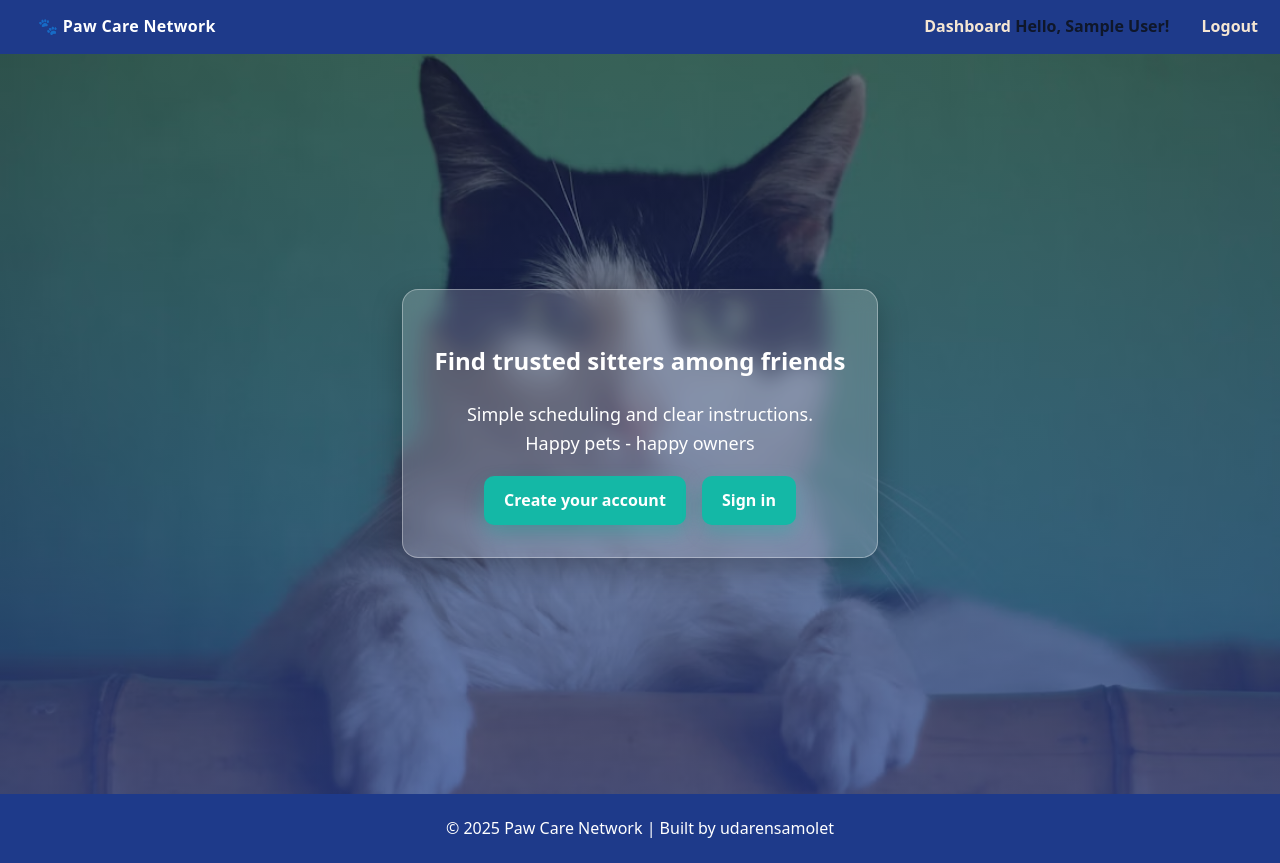
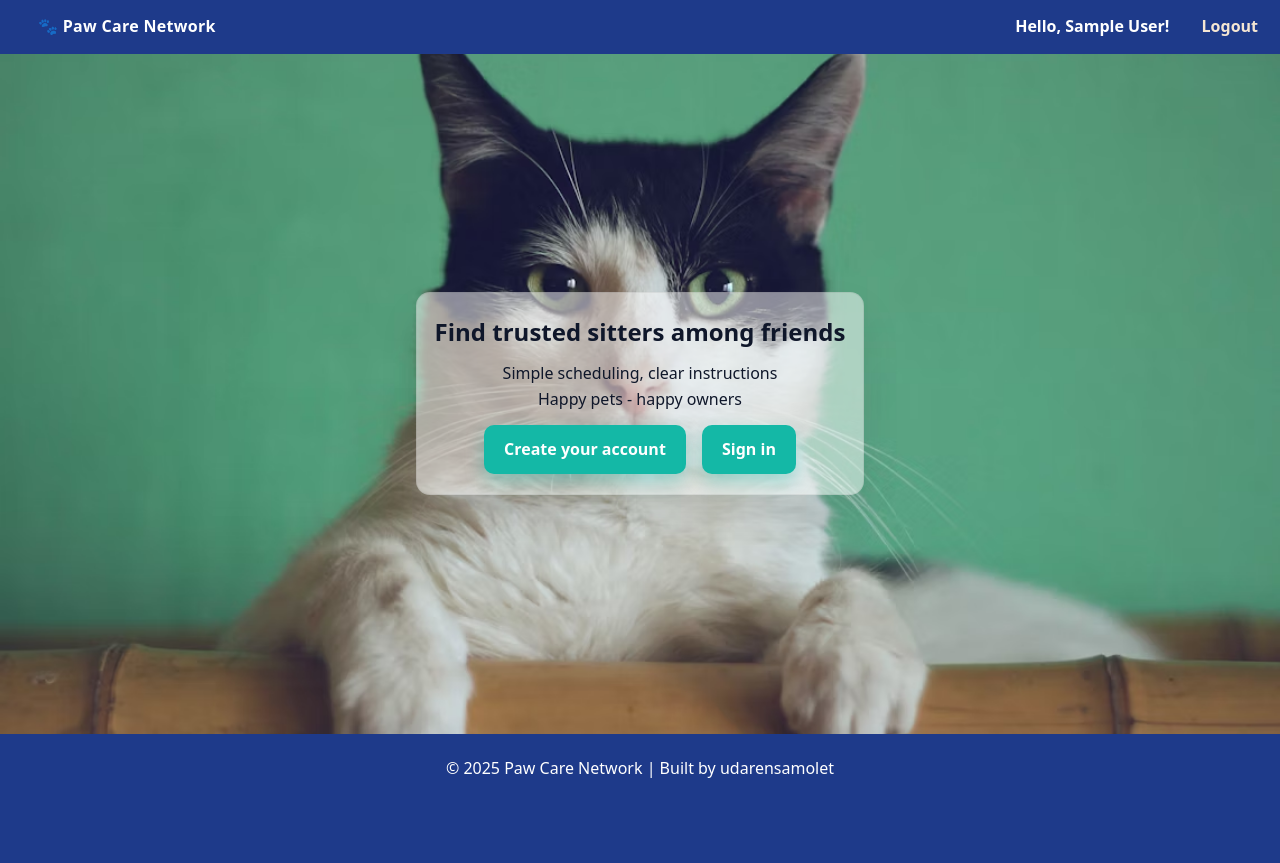
Before and after one commit to udarensamolet/paw-care-network, a Flask app: page / in a window 1280 px wide. After the commit the page ends 778 px from the top, so only its background shows below. Run offline with Flask 3, Linux system fonts and the light colour scheme; the visitor is signed in with stand-in values (Sample User, id 1).

Commit message:
fix nav and home

```diff
--- a/app/static/css/main.css
+++ b/app/static/css/main.css
@@ -66,45 +66,56 @@ body {
     color: var(--turquoise)
 }
 
+/* Home (hero) — фонът запълва оставащата височина на екрана */
 .hero {
-    min-height: calc(100vh - 60px);
+    background-image: url('../img/hero.jpg');
+    background-size: cover;
+    background-position: center;
+    background-repeat: no-repeat;
+
+    /* запълни височината между навбара и футъра */
+    min-height: calc(100vh - 120px);
+
     display: grid;
     place-items: center;
-    text-align: center;
-    background-size: cover;
-    background-position: center;
-    position: relative;
-    isolation: isolate;
+
+    margin: 0;
+    /* без бели ръбове */
+    padding: 28px 16px;
+    border-radius: 0;
 }
 
-.hero::after {
-    content: "";
-    position: absolute;
-    inset: 0;
-    background: linear-gradient(180deg, rgba(15, 23, 42, .45), rgba(30, 58, 138, .65));
-    z-index: -1;
+/* Картичката – 50% прозрачност, с бордюр и сянка */
+.hero .card {
+    max-width: 760px;
+    background: rgba(255, 255, 255, 0.5);
+    /* 50% прозрачност */
+    border: 1px solid rgba(0, 0, 0, 0.06);
+    border-radius: 14px;
+    padding: 20px 18px;
+    text-align: center;
+    box-shadow: 0 20px 40px rgba(0, 0, 0, 0.08);
 }
 
-.hero .card {
-    background: rgba(255, 255, 255, .18);
-    border: 1px solid rgba(255, 255, 255, .35);
-    backdrop-filter: blur(10px);
-    -webkit-backdrop-filter: blur(10px);
-    border-radius: 16px;
-    padding: 32px;
-    max-width: 720px;
-    margin: 16px;
-    box-shadow: 0 10px 30px rgba(0, 0, 0, .25);
-    color: #fff;
+.hero .card h1 {
+    margin: 0 0 10px 0;
 }
 
-.hero h1 {
-    color: #fff;
+.hero .card p {
+    margin: 0 0 12px 0;
 }
 
-.hero p {
-    margin: 0 0 18px 0;
-    font-size: clamp(16px, 2.5vw, 18px)
+.hero .subtle {
+    margin-top: 8px;
+    font-size: 12px;
+    opacity: .75;
+}
+
+@media (max-width: 640px) {
+    .hero {
+        min-height: calc(100vh - 140px);
+        padding: 20px 12px;
+    }
 }
 
 .btn {
@@ -759,9 +770,10 @@ body {
     }
 }
 
+
 .hello {
     margin-right: 12px;
     font-weight: 700;
-    color: var(--dark-navy);
+    color: var(--white);
     white-space: nowrap;
 }
--- a/app/templates/_layout.html
+++ b/app/templates/_layout.html
@@ -9,17 +9,18 @@
   <meta name="theme-color" content="#F5E6D3">
   <link rel="stylesheet" href="{{ url_for('static', filename='css/main.css') }}">
   <link rel="stylesheet" href="{{ url_for('static', filename='css/flash.css') }}">
+  <link rel="stylesheet" href="{{ url_for('static', filename='css/home.css') }}">
 </head>
 
 <body>
   <header class="nav">
-        <a class="brand" href="{{ url_for('index') }}">🐾 Paw Care Network</a>
+    <a class="brand"
+       href="{{ url_for('dashboard') if current_user.is_authenticated else url_for('index') }}">
+       🐾 Paw Care Network
+    </a>
+
     <nav>
       {% if current_user.is_authenticated %}
-            <a href="{{ url_for('dashboard') }}">Dashboard</a>
-            {% if current_user.is_sitter %}
-            <a href="{{ url_for('matching.open_friend_requests') }}">Friends’ open requests</a>
-            {% endif %}
         <span class="hello">Hello, {{ friendly_name(current_user)|truncate(24, True) }}!</span>
         <a href="{{ url_for('auth.logout') }}">Logout</a>
       {% else %}
@@ -37,7 +38,7 @@
     © {{ current_year }} Paw Care Network | Built by udarensamolet
   </footer>
 
-    {# Toasts: красиви flash съобщения под header-а #}
+  {# Toasts #}
   {% with messages = get_flashed_messages(with_categories=true) %}
     {% if messages %}
     <div id="toast-root" aria-live="polite" aria-atomic="true">
@@ -60,28 +61,17 @@
   (function () {
     var root = document.getElementById('toast-root');
     if (!root) return;
-
     function dismiss(el) {
       el.classList.add('hide');
-                setTimeout(function () {
-                    el.remove();
-                }, 250);
+      setTimeout(function(){ el.remove(); }, 250);
     }
     root.querySelectorAll('.toast').forEach(function (el, idx) {
-                setTimeout(function () {
-                    el.classList.add('show');
-                }, 30 + idx * 40);
-                var t = setTimeout(function () {
-                    dismiss(el);
-                }, parseInt(el.dataset.timeout || '4500', 10));
+      setTimeout(function(){ el.classList.add('show'); }, 30 + idx * 40);
+      var t = setTimeout(function(){ dismiss(el); }, parseInt(el.dataset.timeout || '4500', 10));
       var btn = el.querySelector('.toast-close');
-                if (btn) btn.addEventListener('click', function () {
-                    clearTimeout(t);
-                    dismiss(el);
-                });
+      if (btn) btn.addEventListener('click', function(){ clearTimeout(t); dismiss(el); });
     });
   })();
   </script>
 </body>
-
 </html>
--- a/app/templates/home.html
+++ b/app/templates/home.html
@@ -1,10 +1,9 @@
 {% extends "_layout.html" %}
 {% block content %}
-<section class="hero" style="background-image: url('{{ url_for("static", filename="img/hero.jpg") }}');">
+<section class="hero">
   <div class="card">
     <h1>Find trusted sitters among friends</h1>
-        <p>Simple scheduling and clear instructions.<br>Happy pets - happy owners</p>
-        <p></p>
+    <p>Simple scheduling, clear instructions<br>Happy pets - happy owners</p>
     <div style="margin-top:12px">
       <a class="btn" href="{{ url_for('auth.register') }}">Create your account</a>
       <span style="margin:0 6px"></span>
```
Lines whose indentation alone changed are shown as unchanged.
